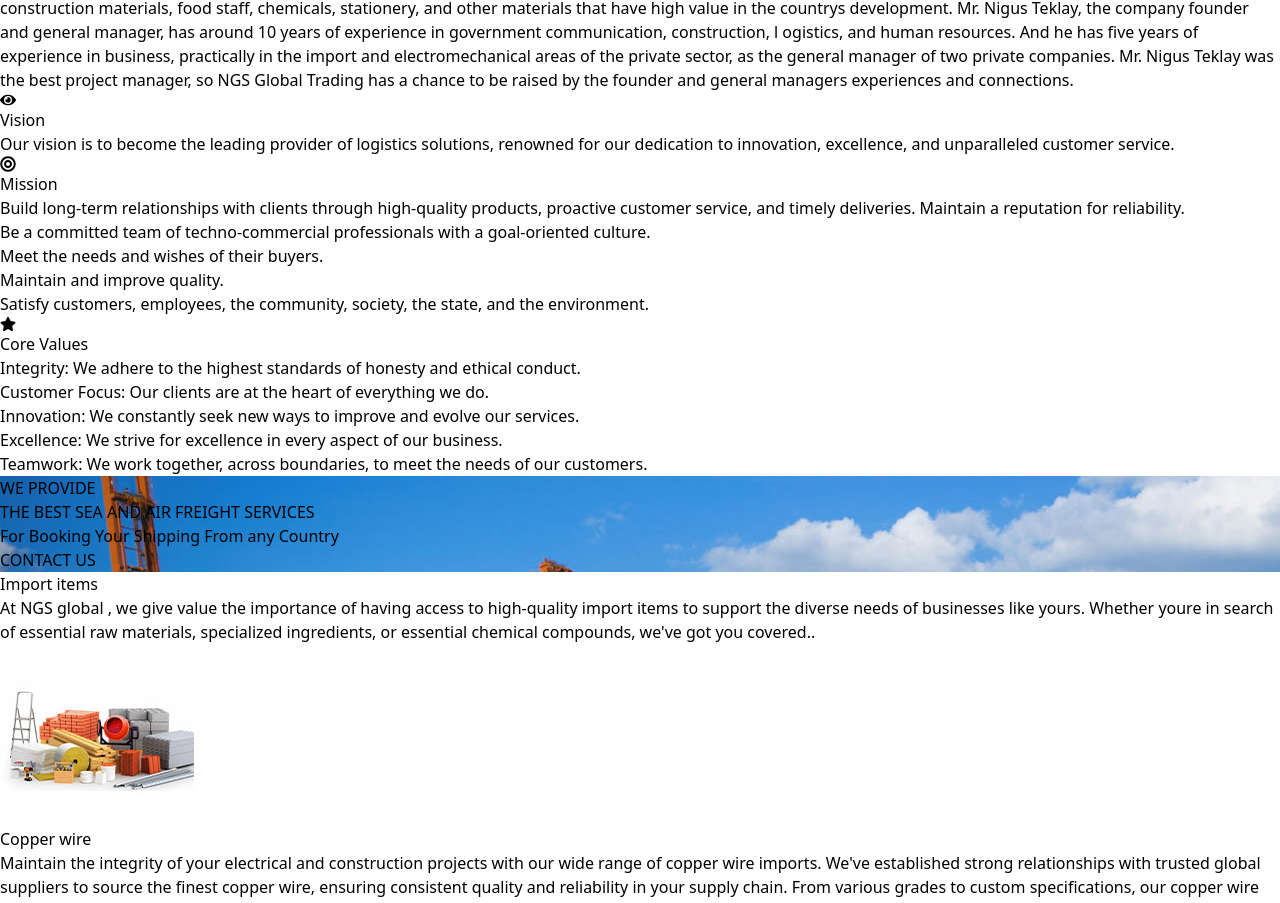
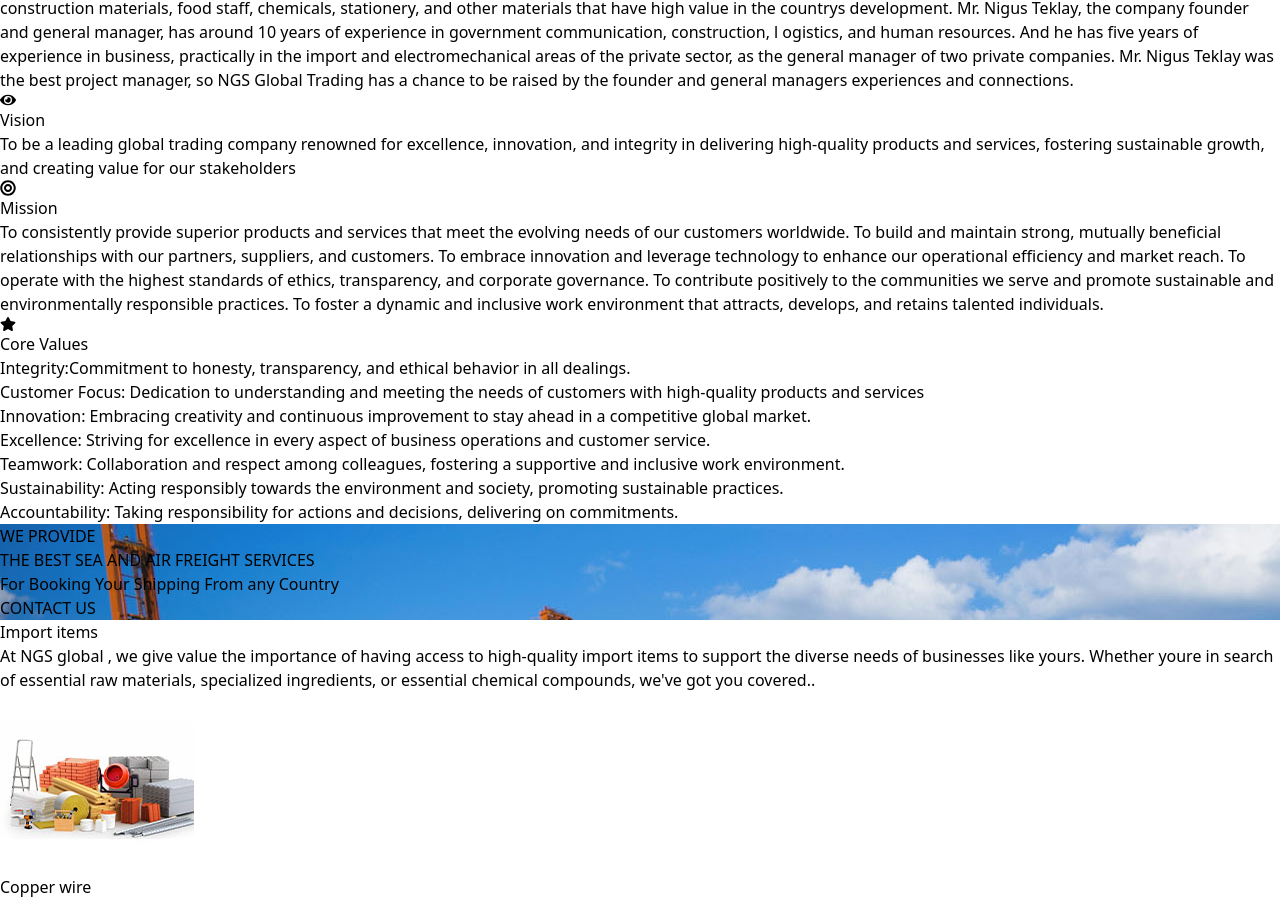
Before and after one commit to Mulubrhan1511/Ngsglobal, a React (Vite) app in the folder front/: page / in a window 1280 px wide. Shown: the part 2118-3021 px from the top of the page. Built offline with nearby package versions, Linux system fonts and the light colour scheme.

Commit message:
cHANGEd all export item text

```diff
--- a/front/src/Components/VisionMissionValues/VisionMissionValues.jsx
+++ b/front/src/Components/VisionMissionValues/VisionMissionValues.jsx
@@ -26,7 +26,9 @@ has a chance to be raised by the founder and general managers experiences and co
             <h3 className="text-2xl font-semibold">Vision</h3>
           </div>
           <p className="text-gray-700">
-            Our vision is to become the leading provider of logistics solutions, renowned for our dedication to innovation, excellence, and unparalleled customer service.
+          To be a leading global trading company renowned for excellence, innovation, and integrity
+          in delivering high-quality products and services, fostering sustainable growth, and creating
+          value for our stakeholders
           </p>
         </div>
 
@@ -37,16 +39,12 @@ has a chance to be raised by the founder and general managers experiences and co
             <h3 className="text-2xl font-semibold">Mission</h3>
           </div>
           <p className="text-gray-700">
-          Build long-term relationships with clients through high-quality products, proactive customer service, and timely deliveries.
-        Maintain a reputation for reliability.
-        <br/>
-        Be a committed team of techno-commercial professionals with a goal-oriented culture.
-        <br/>
-        Meet the needs and wishes of their buyers.
-        <br/>
-          Maintain and improve quality.
-          <br/>
-        Satisfy customers, employees, the community, society, the state, and the environment.
+          To consistently provide superior products and services that meet the evolving needs of our customers worldwide.
+          To build and maintain strong, mutually beneficial relationships with our partners, suppliers, and customers.
+          To embrace innovation and leverage technology to enhance our operational efficiency and market reach. To operate
+           with the highest standards of ethics, transparency, and corporate governance. To contribute positively to the communities
+           we serve and promote sustainable and environmentally responsible practices. To foster a dynamic and inclusive work environment
+           that attracts, develops, and retains talented individuals.
           </p>
         </div>
 
@@ -55,13 +53,22 @@ has a chance to be raised by the founder and general managers experiences and co
           <div className="flex items-center mb-4">
             <FaStar className="text-red-600 mr-4 text-3xl" />
             <h3 className="text-2xl font-semibold">Core Values</h3>
+          {/* <p className="text-gray-700">
+          The core values of NGS Global Trading plc typically reflect the principles and beliefs that
+           guide their operations and interactions. Here are some common core values of NGS Global Trading plc:
+            </p> */}
+
           </div>
           <ul className="list-disc list-inside text-gray-700">
-            <li>Integrity: We adhere to the highest standards of honesty and ethical conduct.</li>
-            <li>Customer Focus: Our clients are at the heart of everything we do.</li>
-            <li>Innovation: We constantly seek new ways to improve and evolve our services.</li>
-            <li>Excellence: We strive for excellence in every aspect of our business.</li>
-            <li>Teamwork: We work together, across boundaries, to meet the needs of our customers.</li>
+            <li>Integrity:Commitment to honesty, transparency, and ethical behavior in all dealings.</li>
+            <li> Customer Focus: Dedication to understanding and meeting the needs of customers with high-quality products and services</li>
+            <li> Innovation: Embracing creativity and continuous improvement to stay ahead in a competitive global market.</li>
+            <li> Excellence: Striving for excellence in every aspect of business operations and customer service.</li>
+            <li>Teamwork: Collaboration and respect among colleagues, fostering a supportive and inclusive work environment.</li>
+            <li>Sustainability: Acting responsibly towards the environment and society, promoting sustainable practices.</li>
+            <li>Accountability: Taking responsibility for actions and decisions, delivering on commitments.</li>
+
+
           </ul>
         </div>
 
```
